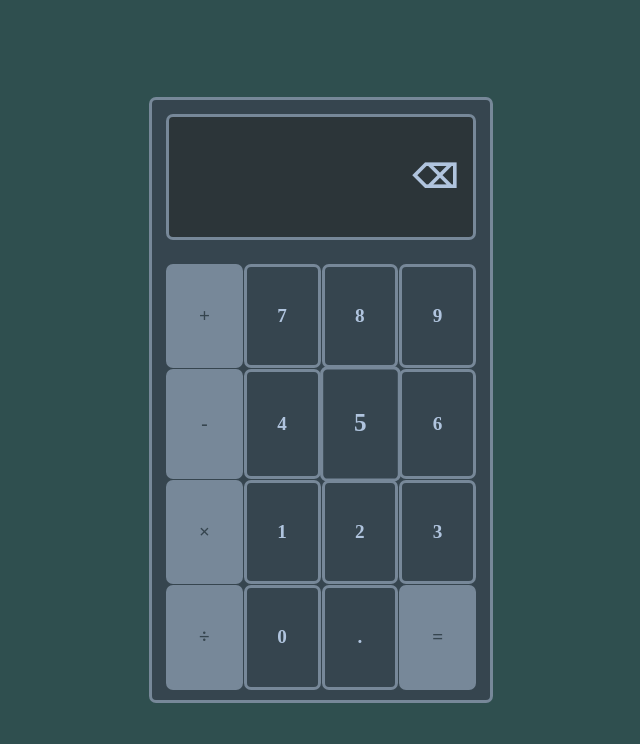
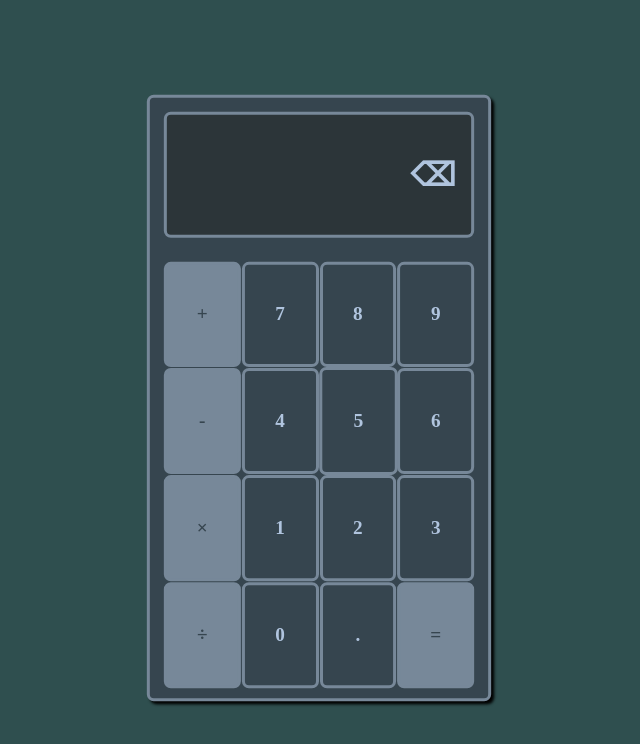
Before and after one commit to I3WX/calculator, a plain HTML site: page index.html in a window 1280 px wide. In both pictures the pointer is over the element 640 px from the left and 400 px from the top of the page. Shown: the whole page, without its empty margins (319-959 px from the left). Drawn offline with Linux system fonts and the light colour scheme.

Commit message:
added box shodow and littel animation

```diff
--- a/style.css
+++ b/style.css
@@ -23,6 +23,11 @@ body{
     height: 600px;
     width: 338px;
     background-color: #36454F;
+    box-shadow: 3px 3px 5px;
+}
+#box:hover {
+    transform: scale(1.001) translate(-2px, -2px);
+    box-shadow: 3px 3px 3px;
 }
 #display{
     display: grid;
@@ -95,8 +100,8 @@ body{
     color: #B0C4DE;
 }
 .btn:hover{
-    transform: scale(1.05);
-    font-size: x-large;
+    transform: scale(1.02);
+    transition: transform 0.5s ease;
 }
 .operationButton.btn {
     font-weight: 900;
```
